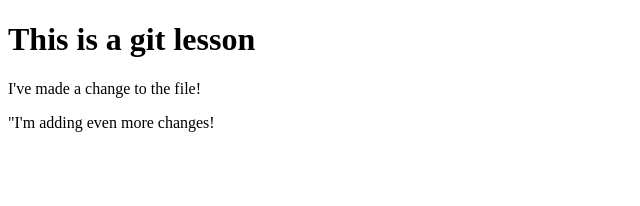
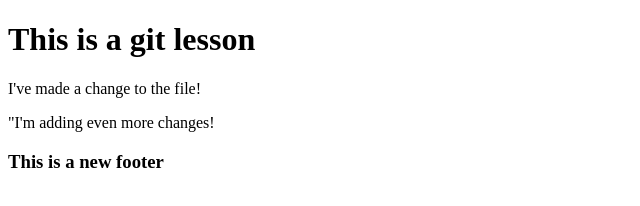
Before and after one commit to kippz07/my_first_github_repo, a plain HTML site: page index.html in a window 1280 px wide. Shown: the whole page, without its empty margins (0-640 px from the left). Drawn offline with Linux system fonts and the light colour scheme.

Commit message:
added a footer

```diff
--- a/index.html
+++ b/index.html
@@ -7,5 +7,9 @@
 		<h1>This is a git lesson</h1>
 		<p>I've made a change to the file!</p>
 		<p>"I'm adding even more changes!</p>
+
+		<footer>
+			<h3>This is a new footer</h3>
+		</footer>
 	</body>
 </html>
```
